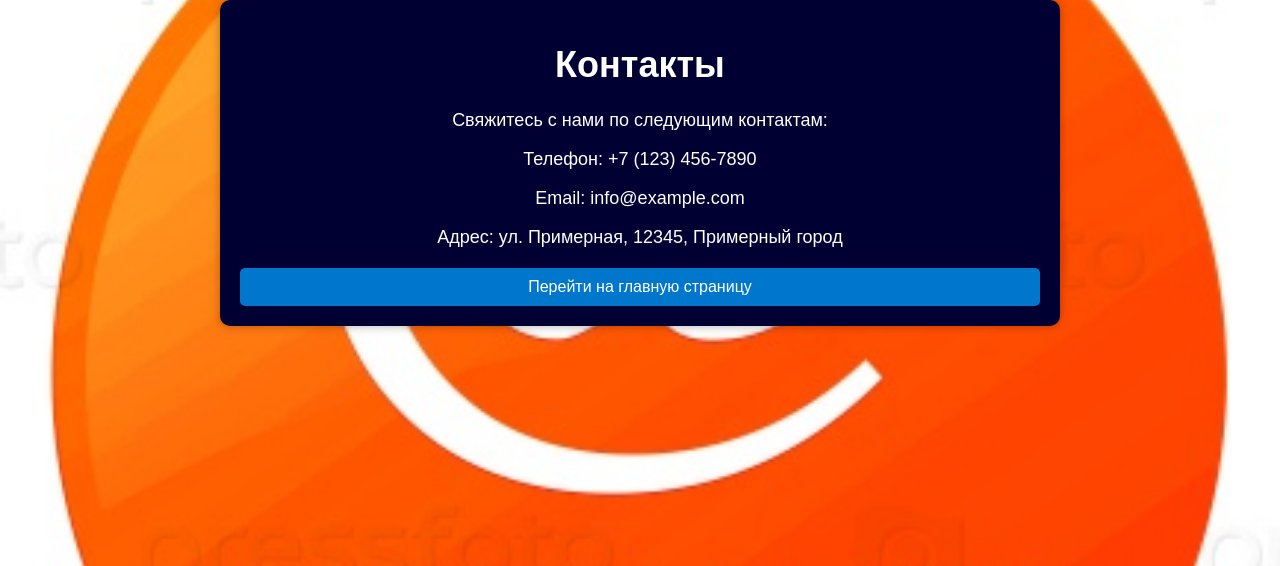
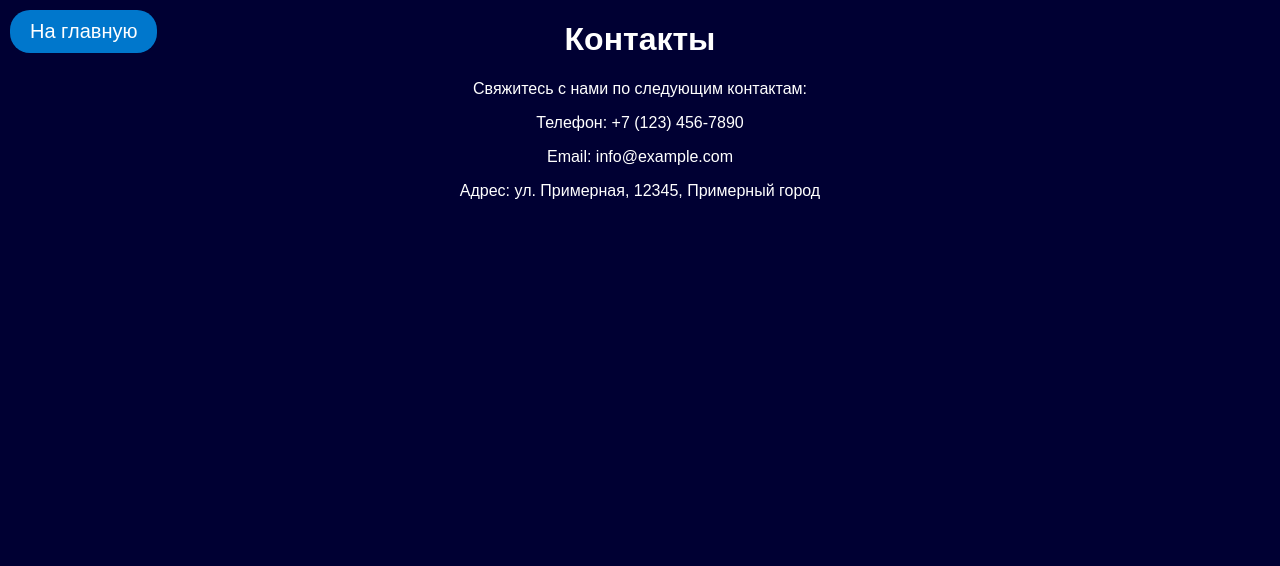
Before and after one commit to krr006/SmartHome, a Django app: page /contact/ in a window 1280 px wide. Shown: the top 566 px of the page. Run offline with Django 4.2, Linux system fonts and the light colour scheme.

Commit message:
upgrade main templates

```diff
--- a/myapp/templates/myapp/contact.html
+++ b/myapp/templates/myapp/contact.html
@@ -5,66 +5,44 @@
     <meta name="viewport" content="width=device-width, initial-scale=1.0">
     <title>Контакты</title>
     <style>
-        /* {% load static %} */
         body {
-            background-color: #f0f0f0;
+            background-color: #000033; /* Космический синий цвет фона */
             margin: 0;
             padding: 0;
             font-family: Arial, sans-serif;
-            background-image: url("{% static 'con.jpg' %}");
-            background-size: cover;
-            background-position: center;
-            background-attachment: fixed;
         }
 
-        .container {
-            max-width: 800px;
-            margin: 0 auto;
-            padding: 20px;
+        h1, p {
+            color: #fff; /* Белый цвет текста */
             text-align: center;
-            background-color: #000033; /* Космический цвет фона без прозрачности */
-            border-radius: 10px;
-            box-shadow: 0 0 10px rgba(0, 0, 0, 0.3);
-        }
-
-        h1 {
-            font-size: 36px;
-            color: #fff; /* Белый цвет текста */
-        }
-
-        p {
-            font-size: 18px;
-            color: #fff; /* Белый цвет текста */
-        }
-
-        .about-image {
-            max-width: 100%;
-            height: auto;
-            margin-top: 20px;
-            border-radius: 10px;
         }
 
         .home-link {
-            display: block;
-            margin-top: 20px;
+            position: absolute;
+            top: 10px;
+            left: 10px;
             text-decoration: none;
             background-color: #0077cc;
             color: #fff;
             padding: 10px 20px;
-            border-radius: 5px;
+            border-radius: 20px;
+            font-size: 20px;
+            font-family: 'Montserrat', sans-serif;
+            transition: background-color 0.3s, color 0.3s;
+        }
+
+        .home-link:hover {
+            background-color: #0055aa;
+            color: #fff;
         }
     </style>
 </head>
 <body>
-    <div class="container">
-        <h1>Контакты</h1>
-        <p>Свяжитесь с нами по следующим контактам:</p>
-
-        <p>Телефон: +7 (123) 456-7890</p>
-        <p>Email: info@example.com</p>
-        <p>Адрес: ул. Примерная, 12345, Примерный город</p>
-
-        <a class="home-link" href="{% url 'home' %}">Перейти на главную страницу</a>
-    </div>
+    <a class="home-link" href="{% url 'home' %}">На главную</a>
+    <h1>Контакты</h1>
+    <p>Свяжитесь с нами по следующим контактам:</p>
+    <p>Телефон: +7 (123) 456-7890</p>
+    <p>Email: info@example.com</p>
+    <p>Адрес: ул. Примерная, 12345, Примерный город</p>
 </body>
 </html>
```
Also changed, not shown: myapp/templates/myapp/home.html (+21 -11 lines), myapp/templates/myapp/product_detail.html (+7 -2 lines).
